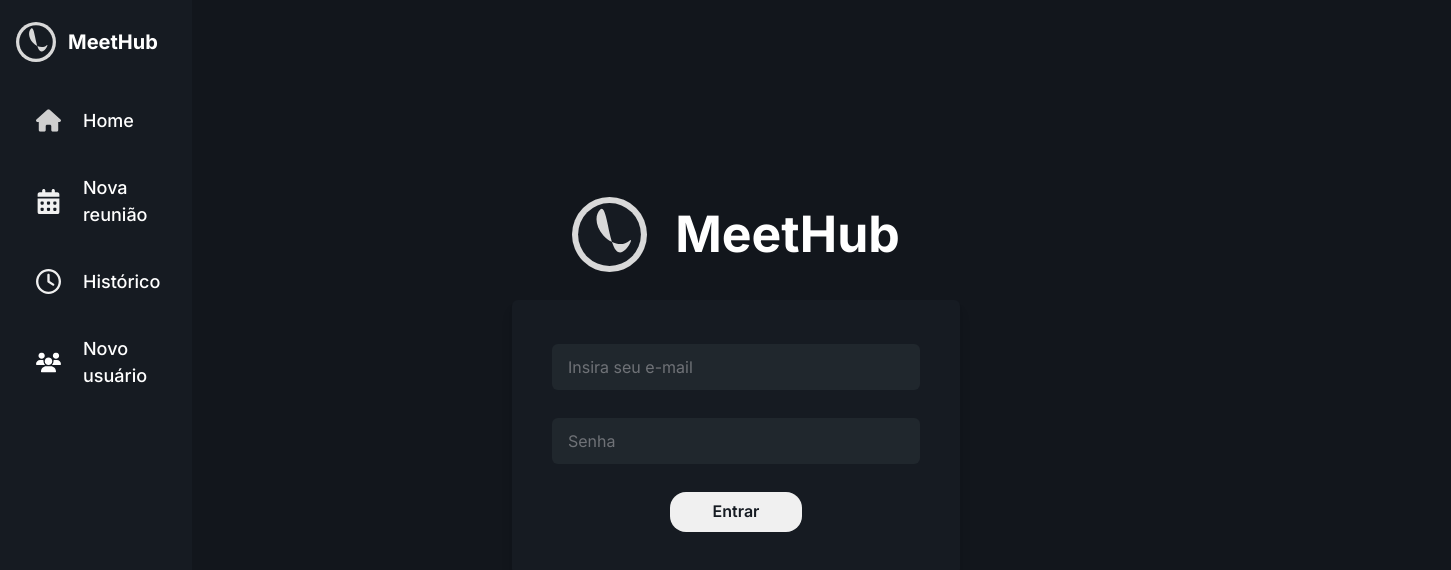
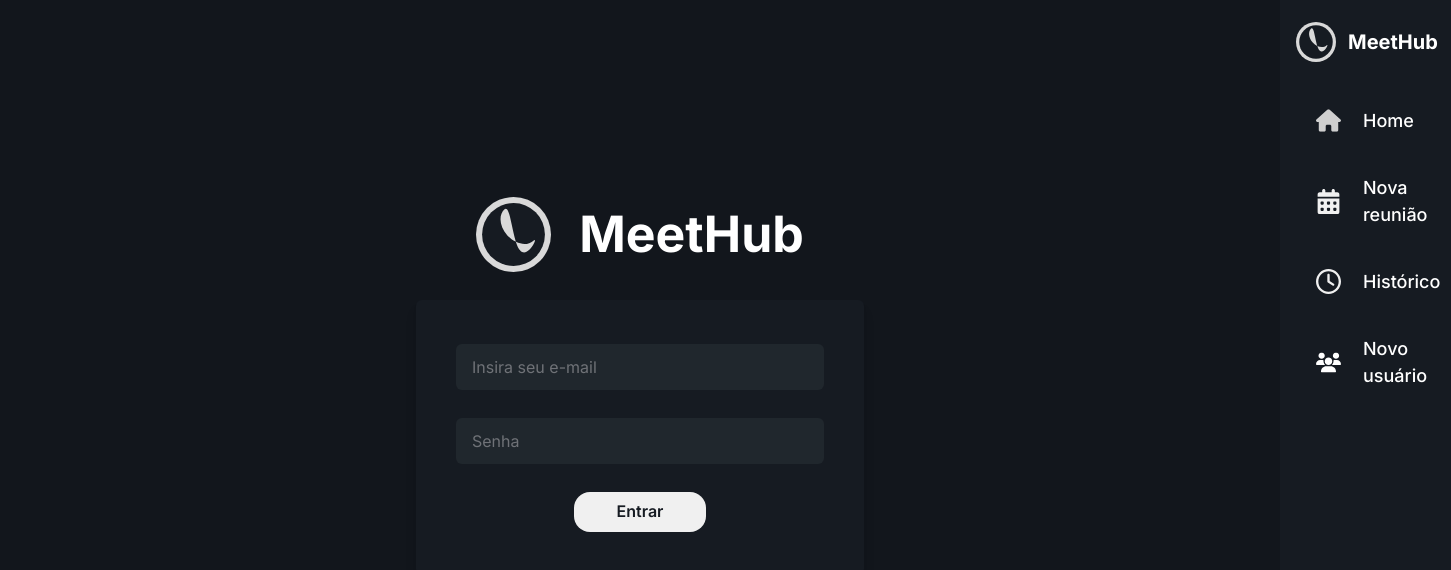
Before and after one commit to apiFatec/API-4-Semestre-SIATT-Frontend, a React (Vite) app in the folder client/: page /login in a window 1280 px wide. Shown: the top 570 px of the page, 1451 px wide, since content can reach past the window. Built offline with nearby package versions, Linux system fonts and the light colour scheme; the HTML template or start-up script is replaced by a standard one.

Commit message:
alteraçoes login e rotas

```diff
--- a/client/src/pages/Login.tsx
+++ b/client/src/pages/Login.tsx
@@ -15,7 +15,7 @@ const Login = () => {
     return(
     <Flex
       minH={'100vh'}
-      minW={'85%'}
+      minW={'100%'}
       align={'center'}
       justify={'center'}
       direction={'column'}>
--- a/client/src/routes/Routes.tsx
+++ b/client/src/routes/Routes.tsx
@@ -16,9 +16,11 @@ const AppRoutes = () => {
   return (
     <BrowserRouter>
       <Flex>
+        <Routes>
+          <Route path="/login" element={<Login />} />
+        </Routes>
         <Sidebar />
         <Routes>
-          <Route path="/login" element={<Login />} />
           <Route path="/home" element={<Home />} />
           <Route path="/novareuniao" element={<NovaReuniao />} />
           <Route path="/novousuario" element={<NovoUsuario />} />
```
